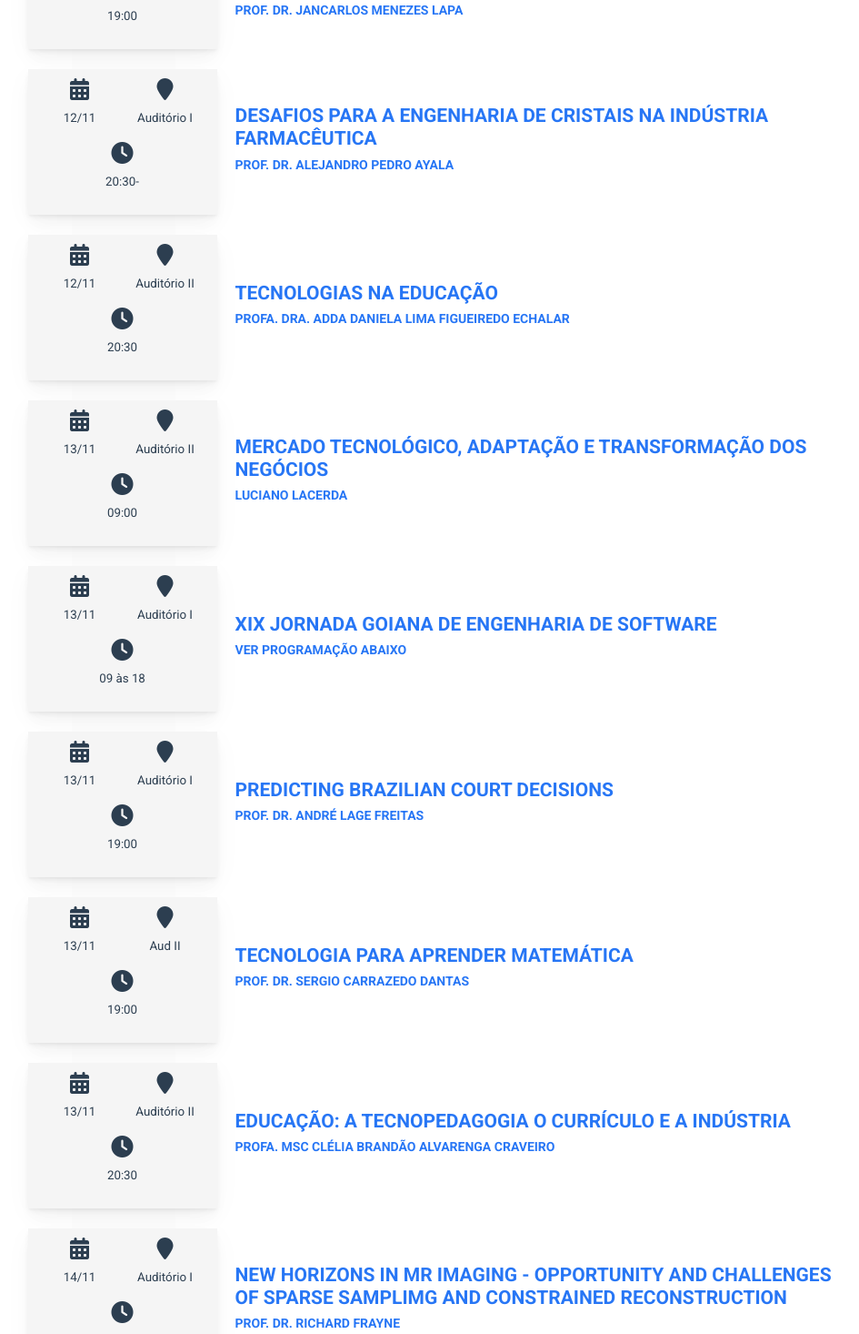
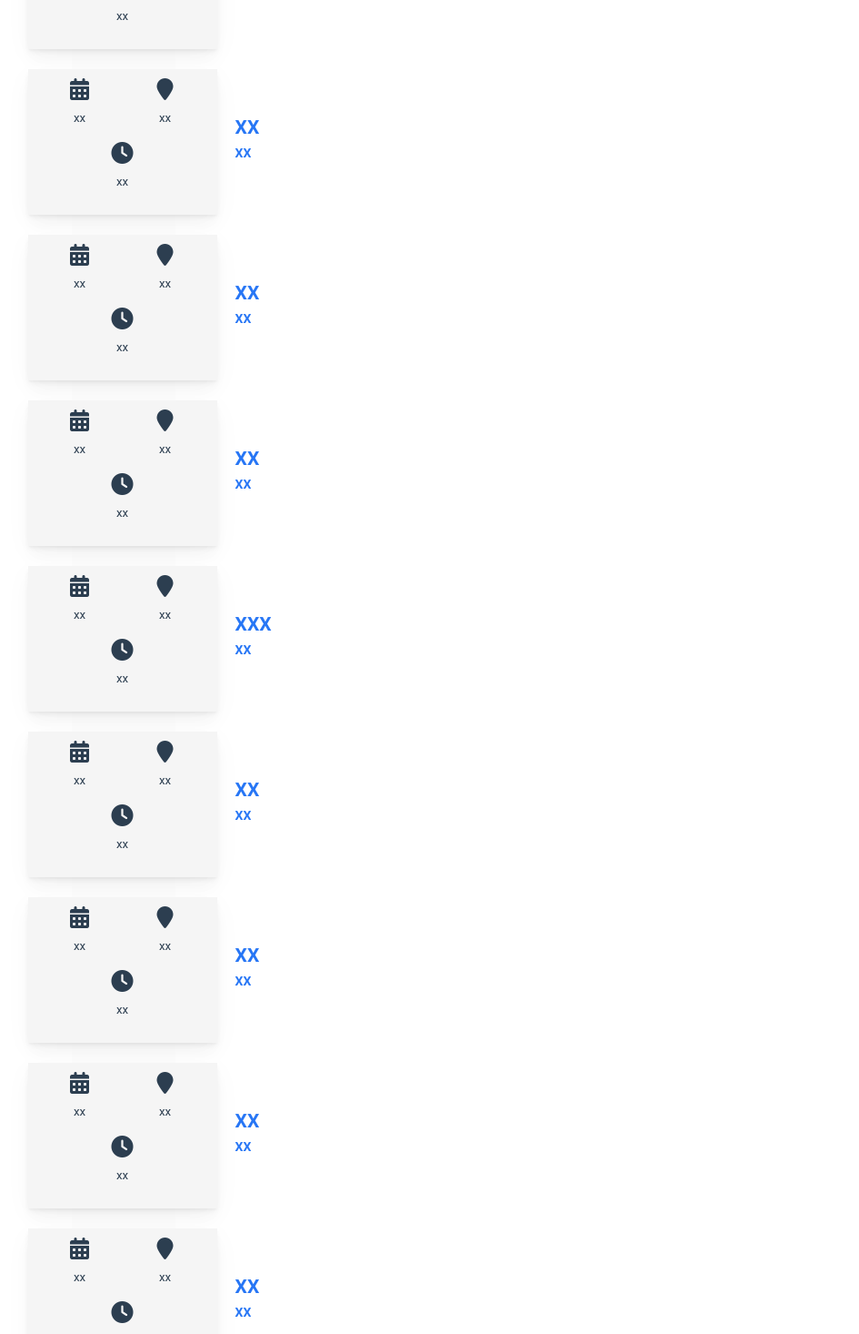
Before and after one commit to GabrielBandeiraB/jcpoli-website-production, a Vue app: page /programacao in a window 1280 px wide. Shown: the part 1202-2668 px from the top of the page at 91% size, without its empty margins (157-1102 px from the left). Built offline with nearby package versions, Linux system fonts and the light colour scheme; what vue-loading-overlay, vue-localstorage, vue-notification, vue-the-mask would draw is missing.

Commit message:
Update palestras.ts
Atualização das palestras.

```diff
--- a/src/storage/programacao/palestras.ts
+++ b/src/storage/programacao/palestras.ts
@@ -1,109 +1,109 @@
 export default [{
-    date: "11/11",
-    description: "Abertura / O meu futuro \"uma nova abordagem\"",
-    place: "Auditório I",
-    speaker: "Profa. Dra. Rosa Maria de Castro Fernandes",
-    time: "19:00",
+    date: "xx",
+    description: "xx",
+    place: "xx",
+    speaker: "xx",
+    time: "xx",
 }, {
-    date: "12/11",
-    description: "Desafios para a engenharia de cristais na indústria farmacêutica",
-    place: "Auditório I",
-    speaker: "Prof. Dr. Alejandro Pedro Ayala",
-    time: "09:00",
+    date: "xx",
+    description: "xx",
+    place: "xx",
+    speaker: "xx",
+    time: "xx",
 }, {
-    date: "12/11",
-    description: "Novas tecnologias e novas profissões: perspectivas da Física Médica no Brasil",
-    place: "Auditório I",
-    speaker: "Dr. Fabrício Augusto de Lima",
-    time: "10:45",
+    date: "xx",
+    description: "xx",
+    place: "xx",
+    speaker: "xx",
+    time: "xx",
 }, {
-    date: "12/11",
-    description: "Novas tecnologias e novas profissões: perspectivas da Física Médica no Brasil",
-    place: "Auditório I",
-    speaker: "Dr. Fabrício Augusto de Lima",
-    time: "19:00",
+    date: "xx",
+    description: "xx",
+    place: "xxx",
+    speaker: "xx",
+    time: "xx",
 }, {
-    date: "12/11",
-    description: "\"STEAM BY ME\": A experiência de uma comunidade de prática de ensino de ciências enquanto estratégia formativa de professores de ciências dentro de uma abordagem STEAM",
-    place: "Auditório II",
-    speaker: "Prof. Dr. Jancarlos Menezes Lapa",
-    time: "19:00",
+    date: "xx",
+    description: "xx",
+    place: "xx",
+    speaker: "xx",
+    time: "xx",
 }, {
-    date: "12/11",
-    description: "Desafios para a engenharia de cristais na indústria farmacêutica",
-    place: "Auditório I",
-    speaker: "Prof. Dr. Alejandro Pedro Ayala",
-    time: "20:30-",
+    date: "xx",
+    description: "xx",
+    place: "xx",
+    speaker: "xx",
+    time: "xx",
 }, {
-    date: "12/11",
-    description: "Tecnologias na Educação",
-    place: "Auditório II",
-    speaker: "Profa. Dra. Adda Daniela Lima Figueiredo Echalar",
-    time: "20:30",
+    date: "xx",
+    description: "xx",
+    place: "xx",
+    speaker: "xx",
+    time: "xx",
 }, {
-    date: "13/11",
-    description: "Mercado Tecnológico, adaptação e transformação dos negócios",
-    place: "Auditório II",
-    speaker: "Luciano Lacerda",
-    time: "09:00",
+    date: "xx",
+    description: "xx",
+    place: "xx",
+    speaker: "xx",
+    time: "xx",
 }, {
-    date: "13/11",
-    description: "XIX Jornada Goiana de Engenharia de Software",
-    place: "Auditório I",
-    speaker: "Ver programação abaixo",
-    time: "09 às 18",
+    date: "xx",
+    description: "xxx",
+    place: "xx",
+    speaker: "xx",
+    time: "xx",
 }, {
-    date: "13/11",
-    description: "Predicting Brazilian court decisions",
-    place: "Auditório I",
-    speaker: "Prof. Dr. André Lage Freitas",
-    time: "19:00",
+    date: "xx",
+    description: "xx",
+    place: "xx",
+    speaker: "xx",
+    time: "xx",
 }, {
-    date: "13/11",
-    description: "Tecnologia para aprender matemática",
-    place: "Aud II",
-    speaker: "Prof. Dr. Sergio Carrazedo Dantas",
-    time: "19:00",
+    date: "xx",
+    description: "xx",
+    place: "xx",
+    speaker: "xx",
+    time: "xx",
 }, {
-    date: "13/11",
-    description: "Educação: a Tecnopedagogia o Currículo e a Indústria",
-    place: "Auditório II",
-    speaker: "Profa. MSC Clélia Brandão Alvarenga Craveiro",
-    time: "20:30 ",
+    date: "xx",
+    description: "xx",
+    place: "xx",
+    speaker: "xx",
+    time: "xx ",
 }, {
-    date: "14/11",
-    description: "New Horizons in MR Imaging - Opportunity and Challenges of Sparse Samplimg and Constrained Reconstruction",
-    place: "Auditório I",
-    speaker: "Prof. Dr. Richard Frayne",
-    time: "09:00",
+    date: "xx",
+    description: "xx",
+    place: "xx",
+    speaker: "xx",
+    time: "xx",
 }, {
-    date: "14/11",
-    description: "Aprendizagem de máquina e suas aplicações na Medicina",
-    place: "Auditório I",
-    speaker: "Profa. Dra. Letícia Rittner",
-    time: "10:45",
+    date: "xx",
+    description: "xx",
+    place: "xx",
+    speaker: "xx",
+    time: "xx",
 }, {
-    date: "14/11",
-    description: "Aprendizagem de máquina e suas aplicações na Medicina",
-    place: "Auditório I",
-    speaker: "Profa. Dra. Letícia Rittner",
-    time: "19:00",
+    date: "",
+    description: "xx",
+    place: "xx",
+    speaker: "xx",
+    time: "xx",
 }, {
-    date: "14/11",
-    description: "Você trabalha ou só dá aula? Um olhar sobre as pesquisas acerca da formação profissional de professores de química",
-    place: "Auditório II",
-    speaker: "Prof. Dr. Amadeu Moura Bego",
-    time: "19:00",
+    date: "xx",
+    description: "xx",
+    place: "xx",
+    speaker: "xx",
+    time: "xx",
 }, {
-    date: "14/11",
-    description: "New Horizons in MR Imaging - Opportunity and Challenges of Sparse Samplimg and Constrained Reconstruction",
-    place: "Auditório I",
-    speaker: "Prof. Dr. Richard Frayne",
-    time: "20:30",
+    date: "xx",
+    description: "xx",
+    place: "xx",
+    speaker: "xx",
+    time: "xx",
 }, {
-    date: "14/11",
-    description: "Estágio Supervisionado, Física, Campo Escolar ... Um contexto técnico cientifico à luz de uma analise BigData",
-    place: "Auditório II",
-    speaker: "Prof. Dr. Luiz Gonzaga Roversi",
-    time: "20:30",
+    date: "xx",
+    description: "xx",
+    place: "xx",
+    speaker: "xx",
+    time: "xx",
 }, ]
```
